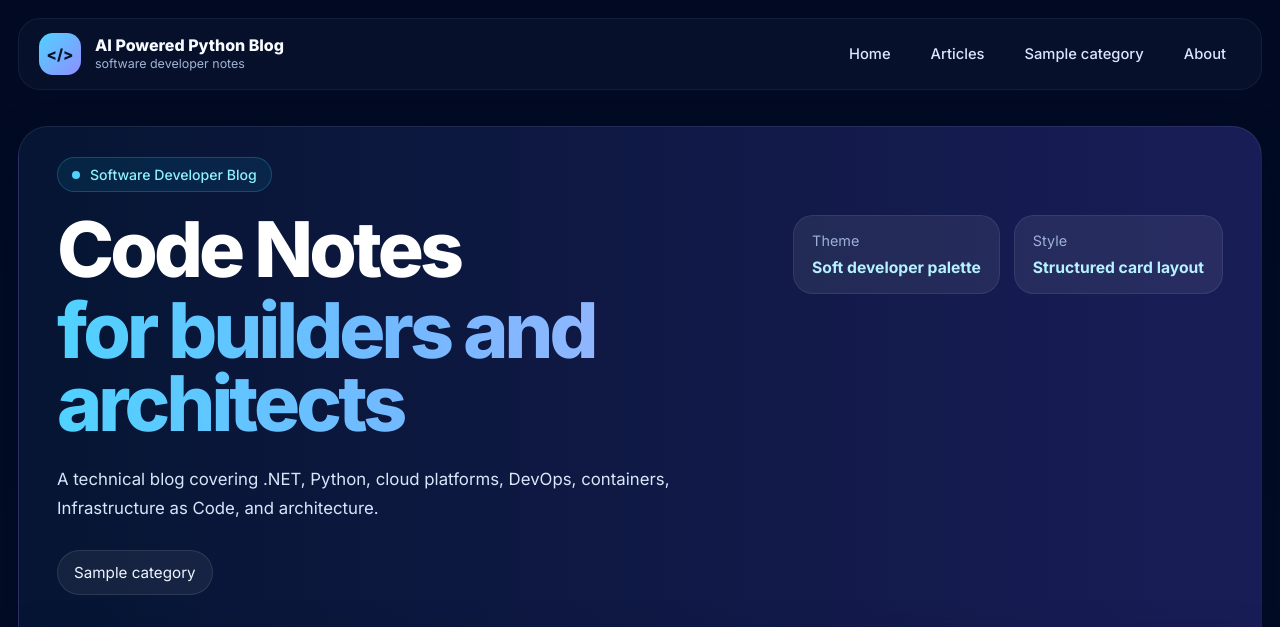
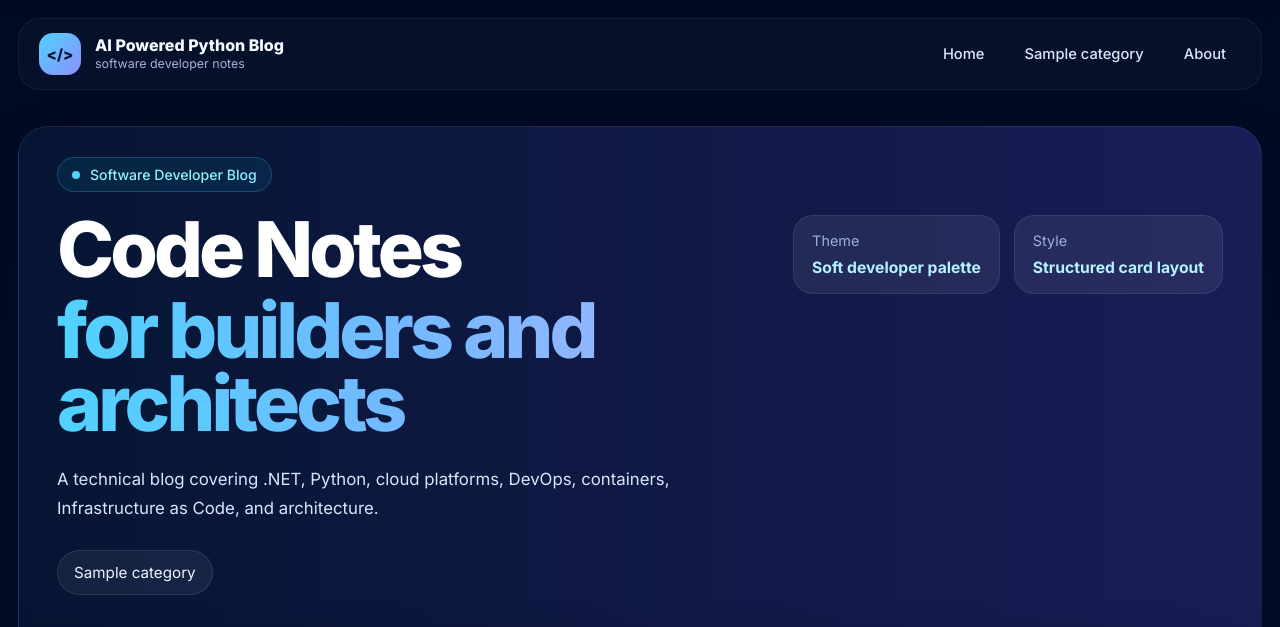
Before and after one commit to michalantolik/AIPoweredPythonBlog, a Django app: page /posts/ in a window 1280 px wide. Shown: the top 627 px of the page. Run offline with Django 5.2, Linux system fonts and the light colour scheme; tables that the repository leaves empty hold one stand-in row (values such as "Sample post"); parts of the project's set-up code (start-up, migrations or seed data) failed here and were passed over.

Commit message:
Fix "browse all posts"

```diff
--- a/AIPoweredPythonBlog/ai_powered_blog/templates/partials/nav.html
+++ b/AIPoweredPythonBlog/ai_powered_blog/templates/partials/nav.html
@@ -11,10 +11,6 @@
         <div class="nav-links">
             <a href="{% url 'website:home' %}" class="{% if request.path == '/' %}active{% endif %}">
                 Home
-            </a>
-
-            <a href="/articles/" class="{% if request.path|slice:':10' == '/articles/' %}active{% endif %}">
-                Articles
             </a>
 
             {% for tag in categories|slice:":4" %}
--- a/AIPoweredPythonBlog/ai_powered_blog/website/templates/website/home.html
+++ b/AIPoweredPythonBlog/ai_powered_blog/website/templates/website/home.html
@@ -60,7 +60,7 @@
                             </p>
                         </div>
 
-                        <a class="search-placeholder" href="/articles/">
+                        <a class="search-placeholder" href="/">
                             Browse all posts
                         </a>
                     </div>
```
